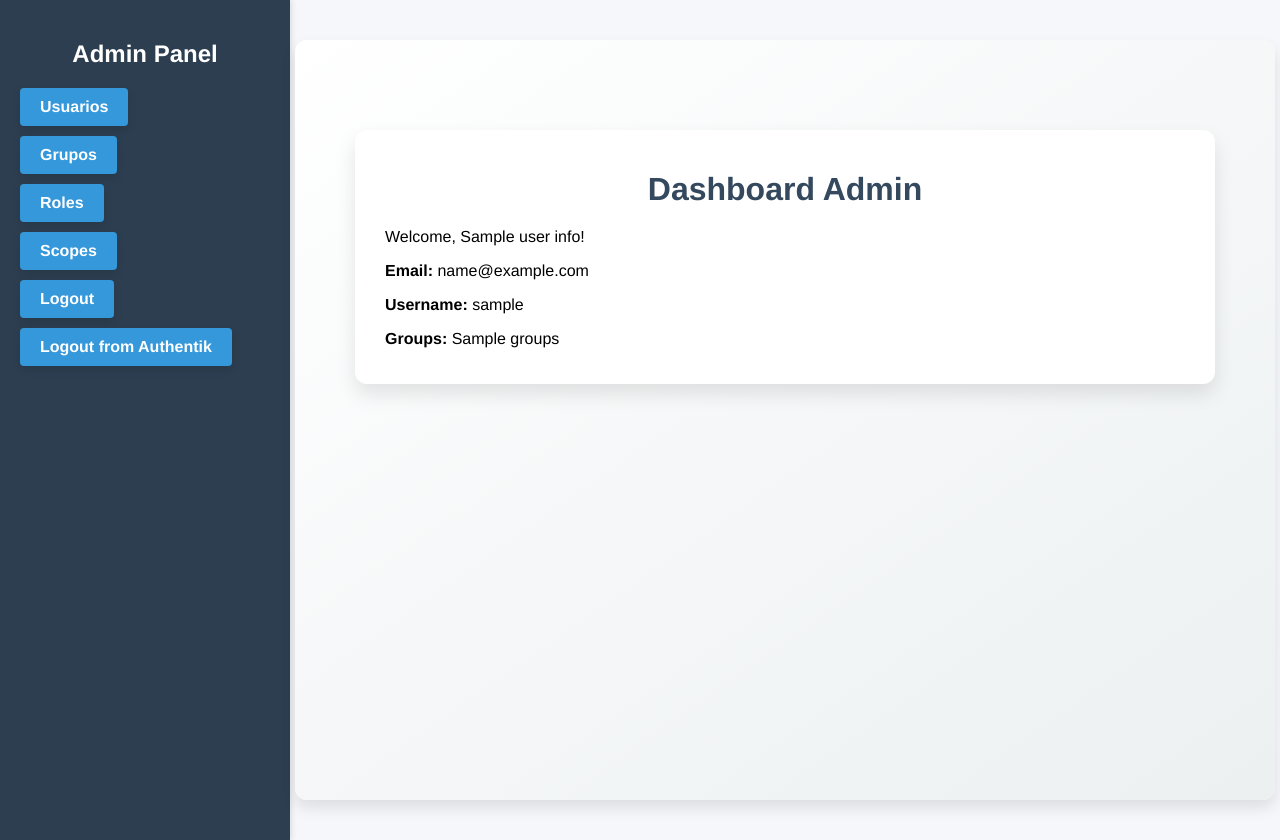
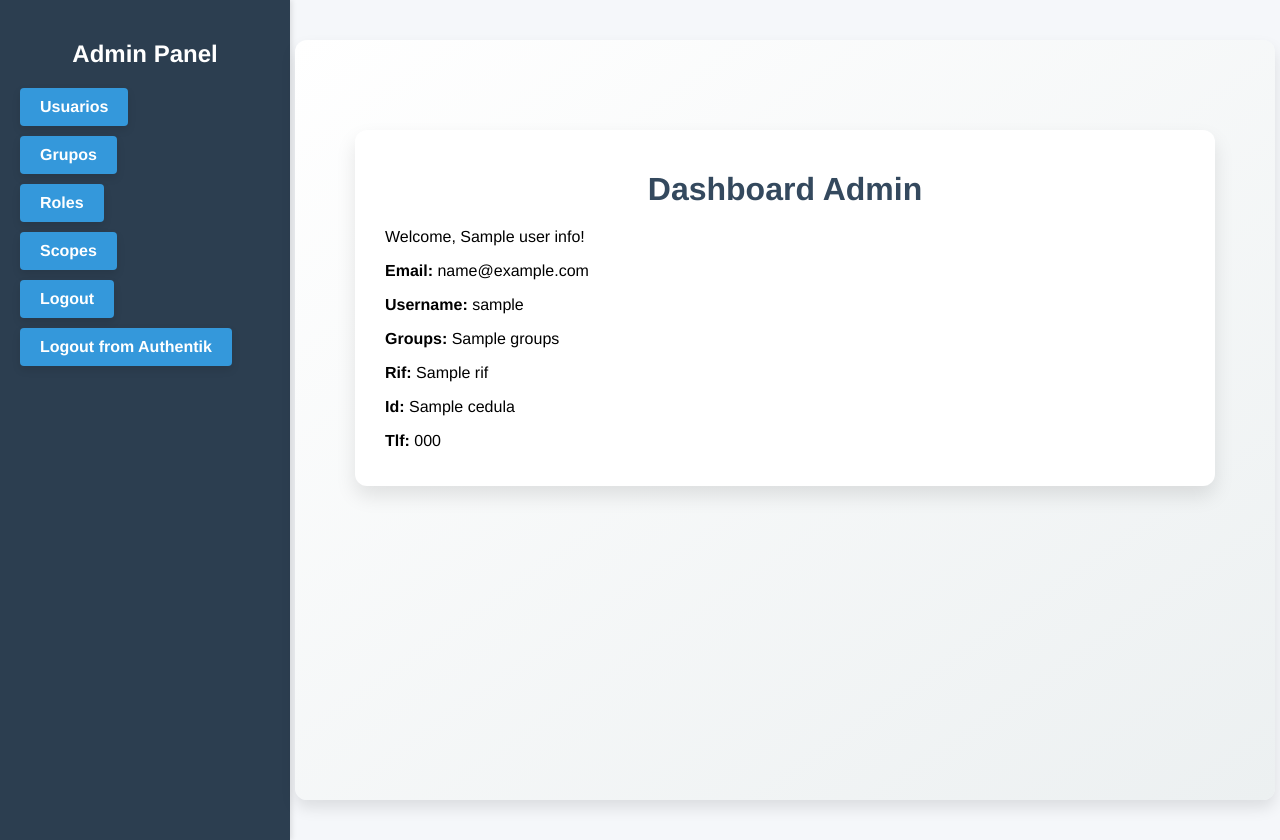
Before and after one commit to RDUSRD/FastApi-AGVServices, a FastAPI app: template templates/dashboard_admin.html in a window 1280 px wide. Run offline with FastAPI, Linux system fonts and the light colour scheme; the template is opened without the code that fills it: most values are stand-ins (such as "Sample title", 1, 10 or a date in 2020).

Commit message:
Update (2025-03-19)

```diff
--- a/core.py
+++ b/core.py
@@ -21,6 +21,6 @@ oauth.register(
     access_token_url=f'{url}/application/o/token/',
     refresh_token_url=f'{url}/application/o/token/',
     redirect_uri=os.getenv("AUTHENTIK_REDIRECT_URI"),
-    client_kwargs={'scope': 'openid profile email offline_access'},
+    client_kwargs={'scope': 'openid profile email usuario_venezolano'},
     jwks_uri=os.getenv("AUTHENTIK_JWKS_URL")
 )
--- a/routers/dashboard.py
+++ b/routers/dashboard.py
@@ -10,6 +10,7 @@ async def dashboard(request: Request):
     token = request.session.get('token')
     if not token:
         return RedirectResponse(url="/")
+
     try:
         decoded_token = jwt.decode(token, options={"verify_signature": False})
         if int(time.time()) >= decoded_token.get("exp", 0):
@@ -27,7 +28,10 @@ async def dashboard(request: Request):
         "preferred_username": decoded_token.get("preferred_username"),
         "nickname": decoded_token.get("nickname"),
         "groups": decoded_token.get("groups"),
-        "uid": decoded_token.get("uid")
+        "uid": decoded_token.get("uid"),
+        "rif": decoded_token.get("rif"),
+        "telefono": decoded_token.get("telefono"),
+        "cedula": decoded_token.get("cedula"),
     }
     if not user_info["email"]:
         return RedirectResponse(url="/")
--- a/templates/create_scope.html
+++ b/templates/create_scope.html
@@ -90,14 +90,13 @@ return {
   }
 }'
           >
-{
-  "usuario_venezolano": {
+  return {
     "rif": request.user.attributes.get('rif'),
     "cedula": request.user.attributes.get('cedula'),
     "telefono": request.user.attributes.get('telefono'),
     "email": request.user.email
   }
-}
+
           </textarea>
         </div>
 
--- a/templates/dashboard_admin.html
+++ b/templates/dashboard_admin.html
@@ -30,6 +30,9 @@
           <p><strong>Email:</strong> {{ user_info.email }}</p>
           <p><strong>Username:</strong> {{ user_info.preferred_username }}</p>
           <p><strong>Groups:</strong> {{ user_info.groups }}</p>
+          <p><strong>Rif:</strong> {{ user_info.rif }}</p>
+          <p><strong>Id:</strong> {{ user_info.cedula }}</p>
+          <p><strong>Tlf:</strong> {{ user_info.telefono }}</p>
         </section>
       </div>
     </main>
--- a/templates/dashboard_desarrollador.html
+++ b/templates/dashboard_desarrollador.html
@@ -27,6 +27,9 @@
           <p><strong>Email:</strong> {{ user_info.email }}</p>
           <p><strong>Username:</strong> {{ user_info.preferred_username }}</p>
           <p><strong>Groups:</strong> {{ user_info.groups }}</p>
+          <p><strong>Rif:</strong> {{ user_info.rif }}</p>
+          <p><strong>Id:</strong> {{ user_info.cedula }}</p>
+          <p><strong>Tlf:</strong> {{ user_info.telefono }}</p>
         </section>
       </div>
     </main>
--- a/templates/dashboard_invitado.html
+++ b/templates/dashboard_invitado.html
@@ -29,6 +29,9 @@
           <p><strong>Email:</strong> {{ user_info.email }}</p>
           <p><strong>Username:</strong> {{ user_info.preferred_username }}</p>
           <p><strong>Groups:</strong> {{ user_info.groups }}</p>
+          <p><strong>Rif:</strong> {{ user_info.rif }}</p>
+          <p><strong>Id:</strong> {{ user_info.cedula }}</p>
+          <p><strong>Tlf:</strong> {{ user_info.telefono }}</p>
         </section>
       </div>
     </main>
```
